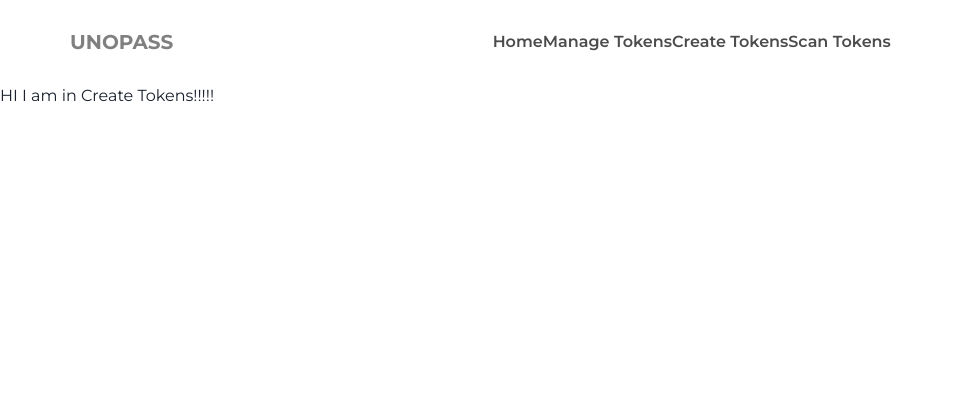
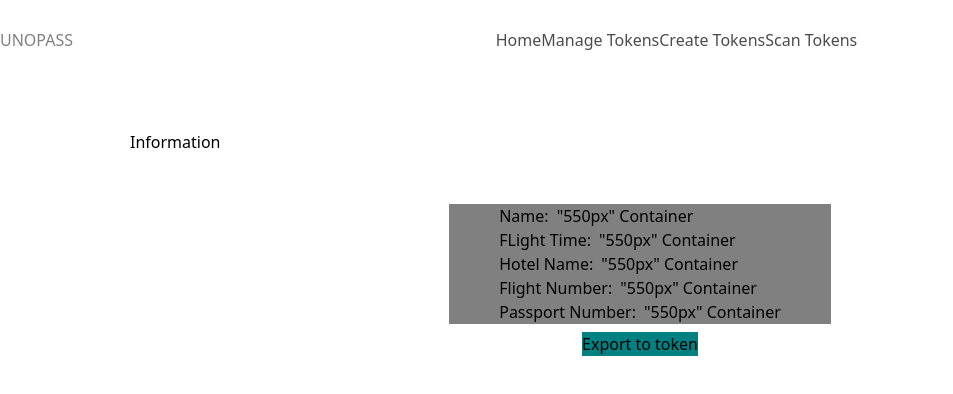
Before and after one commit to nabilridhwan/lifehack, a Next.js app in the folder app/unopass/: page /create_tokens in a window 1280 px wide. Shown: the top 394 px of the page, without its empty margins (0-953 px from the left). Built offline with nearby package versions, Linux system fonts and the light colour scheme.

Commit message:
feat: :lipstick: create token, scan token pages done
styling is not showing

```diff
--- a/app/unopass/components/hero/Hero.tsx
+++ b/app/unopass/components/hero/Hero.tsx
@@ -19,7 +19,6 @@ import {
                 _after={{
                   content: "''",
                   width: 'full',
-                  height: useBreakpointValue({ base: '20%', md: '30%' }),
                   position: 'absolute',
                   bottom: 1,
                   left: 0,
--- a/app/unopass/pages/_app.tsx
+++ b/app/unopass/pages/_app.tsx
@@ -4,18 +4,14 @@ import type { AppProps } from "next/app";
 import Sidebar from "../components/sidebar/Sidebar.tsx";
 import { extendTheme } from "@chakra-ui/react";
 import Nav from "../components/nav/Nav";
+import { Montserrat } from 'next/font/google';
 
-const theme = extendTheme({
-	fonts: {
-		heading: `'Montserrat', sans-serif`,
-		body: `'Montserrat', sans-serif`,
-	},
- });
+const montserrat = Montserrat({subsets: ['latin']})
 
 export default function App({ Component, pageProps }: AppProps) {
 	return (
 		<UserProvider>
-			<ChakraProvider theme = {theme}>
+			<ChakraProvider theme={montserrat}>
 				<Nav />
 				<Component {...pageProps} />
 			</ChakraProvider>
--- a/app/unopass/pages/_document.tsx
+++ b/app/unopass/pages/_document.tsx
@@ -4,7 +4,7 @@ export default function Document() {
   return (
     <Html lang="en">
       <Head>
-      <link rel='preconnect' href='https://fonts.googleapis.com' />
+      {/* <link rel='preconnect' href='https://fonts.googleapis.com' />
                <link
                    rel='preconnect'
                    href='https://fonts.gstatic.com'
@@ -13,7 +13,7 @@ export default function Document() {
                <link
                    href='https://fonts.googleapis.com/css2?family=Montserrat:wght@100;200;300;400;500;600;700;800;900&display=swap'
                    rel='stylesheet'
-               />
+               /> */}
 
       </Head>
       <body>
--- a/app/unopass/pages/create_tokens/index.tsx
+++ b/app/unopass/pages/create_tokens/index.tsx
@@ -1,3 +1,60 @@
+import { Button, Heading } from '@chakra-ui/react';
+import { Container, HStack, VStack } from '@chakra-ui/react'
+import { Link } from '@chakra-ui/react'
+import TokenCreatedPage from '../token_created_page';
 export default function CreateTokens() {
-    return <h1> HI I am in Create Tokens!!!!!</h1>
+    return <>
+    <Heading ml={130} mt={50} mb={50}>Information</Heading>
+    <VStack>
+        <Container maxW='md' bg='grey' color='black' alignItems={'center'} alignContent={'center'} pl={50} pr={50}>
+            <HStack>
+                <Container maxW='2x1' bg='grey' color='black'>
+                    Name:
+                </Container>
+                <Container maxW='2550px' bg='grey' color='black'>
+                    "550px" Container
+                </Container>
+
+            </HStack>
+            <HStack>
+                <Container maxW='2x1' bg='grey' color='black'>
+                    FLight Time:
+                </Container>
+                <Container maxW='2550px' bg='grey' color='black'>
+                    "550px" Container
+                </Container>
+            </HStack>
+            <HStack>
+                <Container maxW='2x1' bg='grey' color='black'>
+                    Hotel Name:
+                </Container>
+                <Container maxW='2550px' bg='grey' color='black'>
+                    "550px" Container
+                </Container>
+            </HStack>
+            <HStack>
+                <Container maxW='2x1' bg='grey' color='black'>
+                    Flight Number:
+                </Container>
+                <Container maxW='2550px' bg='grey' color='black'>
+                    "550px" Container
+                </Container>
+            </HStack>
+            <HStack>
+                <Container maxW='2x1' bg='grey' color='black'>
+                    Passport Number:
+                </Container>
+                <Container maxW='2550px' bg='grey' color='black'>
+                    "550px" Container
+                </Container>
+            </HStack>
+        </Container>
+        <Button bg='teal' variant='solid'>
+            <Link href = "/token_created_page">
+            Export to token
+
+            </Link>
+        </Button>
+    </VStack>
+</>
 }
--- /dev/null
+++ b/app/unopass/pages/token_created_page/index.tsx
@@ -0,0 +1,17 @@
+
+
+import { Heading } from '@chakra-ui/react'
+import { Container, HStack, VStack } from '@chakra-ui/react'
+
+export default function TokenCreatedPage() {
+    return (
+        <>
+            <Heading ml={130} mt={50} mb={50}>Token Has Been Generated!!!!</Heading>
+            <Container maxW='2x1' bg='grey' color='black'>
+                QR CODE HERE
+            </Container>
+
+        </>
+    );
+
+}
```
Also changed, not shown: app/unopass/components/button/Button.tsx (added, +35 -0 lines), app/unopass/pages/landing_page/index.tsx (+7 -7 lines), app/unopass/pages/scan_tokens/index.tsx (+24 -1 lines), app/unopass/pages/scanning_page/index.tsx (added, +59 -0 lines).
